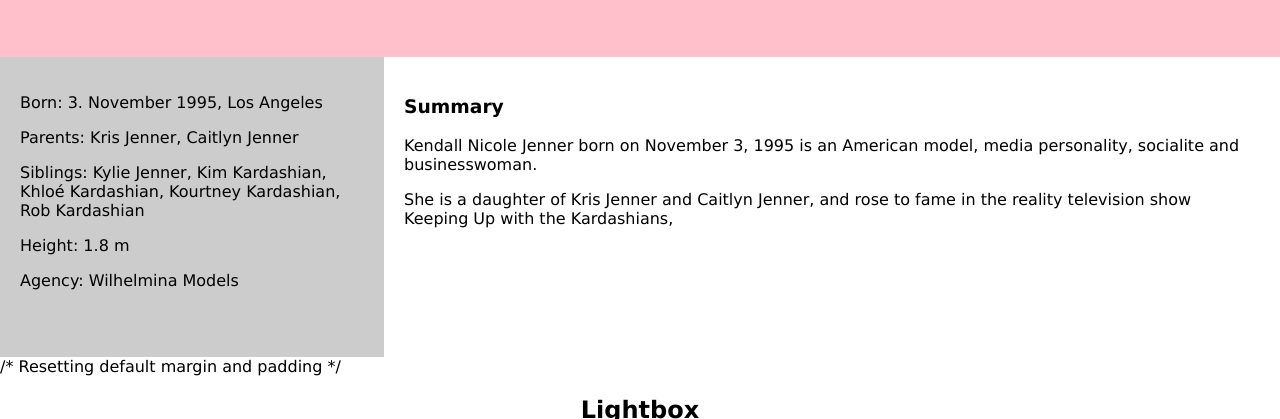
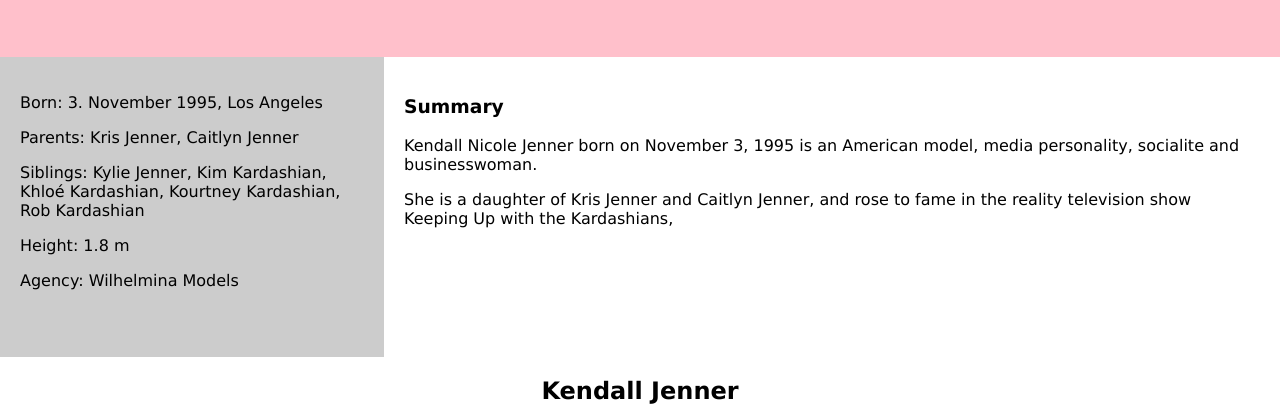
Before and after one commit to ViciSch/ViciSchernthanner, a plain HTML site: page index.html in a window 1280 px wide. Shown: the part 151-570 px from the top of the page. Drawn offline with Linux system fonts and the light colour scheme.

Commit message:
Update index.html
final version

```diff
--- a/index.html
+++ b/index.html
@@ -106,7 +106,7 @@ section::after {
   <p>She is a daughter of Kris Jenner and Caitlyn Jenner, and rose to fame in the reality television show Keeping Up with the Kardashians, </p>
 </article>
 </section>
-  /* Resetting default margin and padding */
+
 
 
 </body>
@@ -258,7 +258,7 @@ img.hover-shadow {
 </style>
 <body>
 
-<h2 style="text-align:center">Lightbox</h2>
+<h2 style="text-align:center">Kendall Jenner</h2>
 
 <div class="row">
   <div class="column">
```
